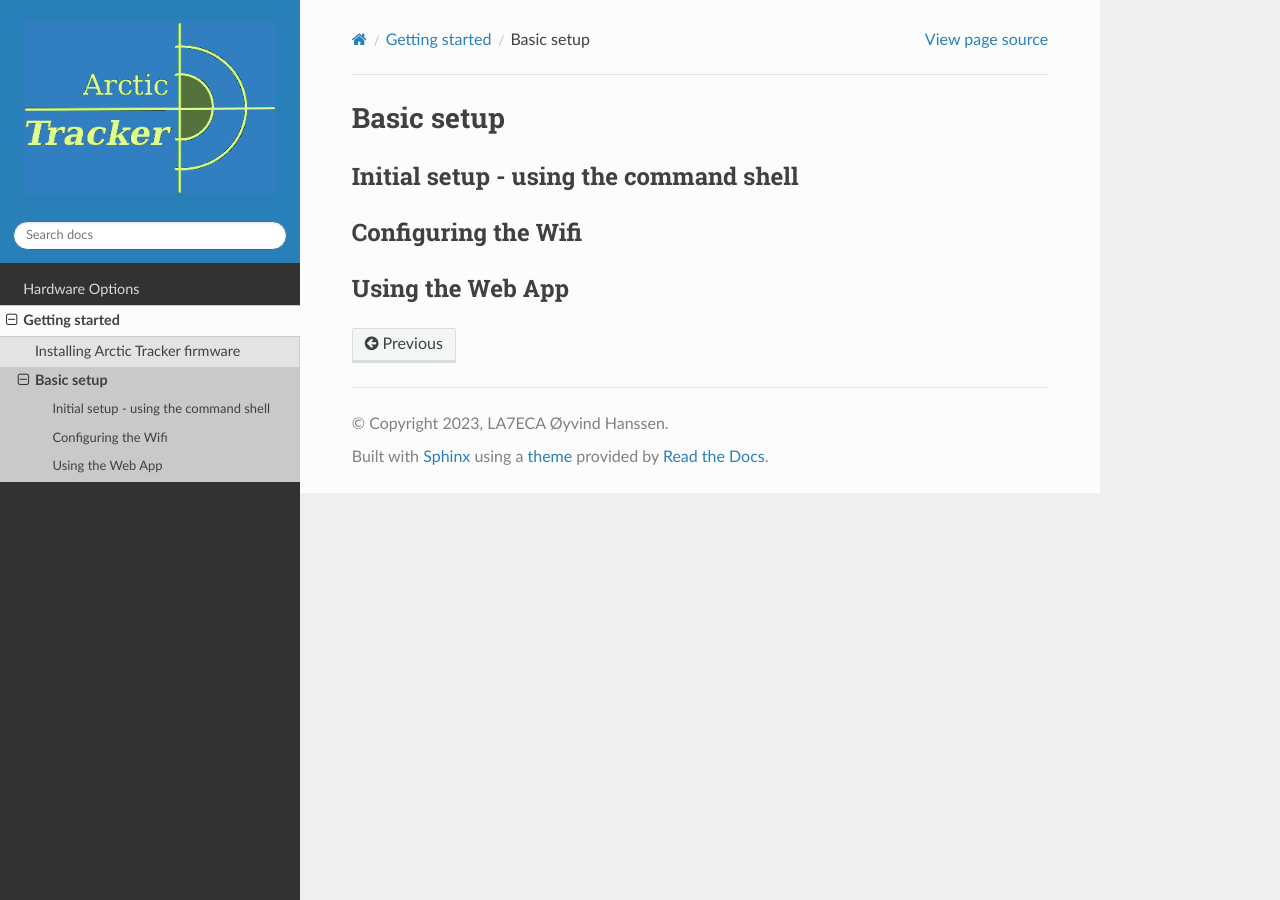
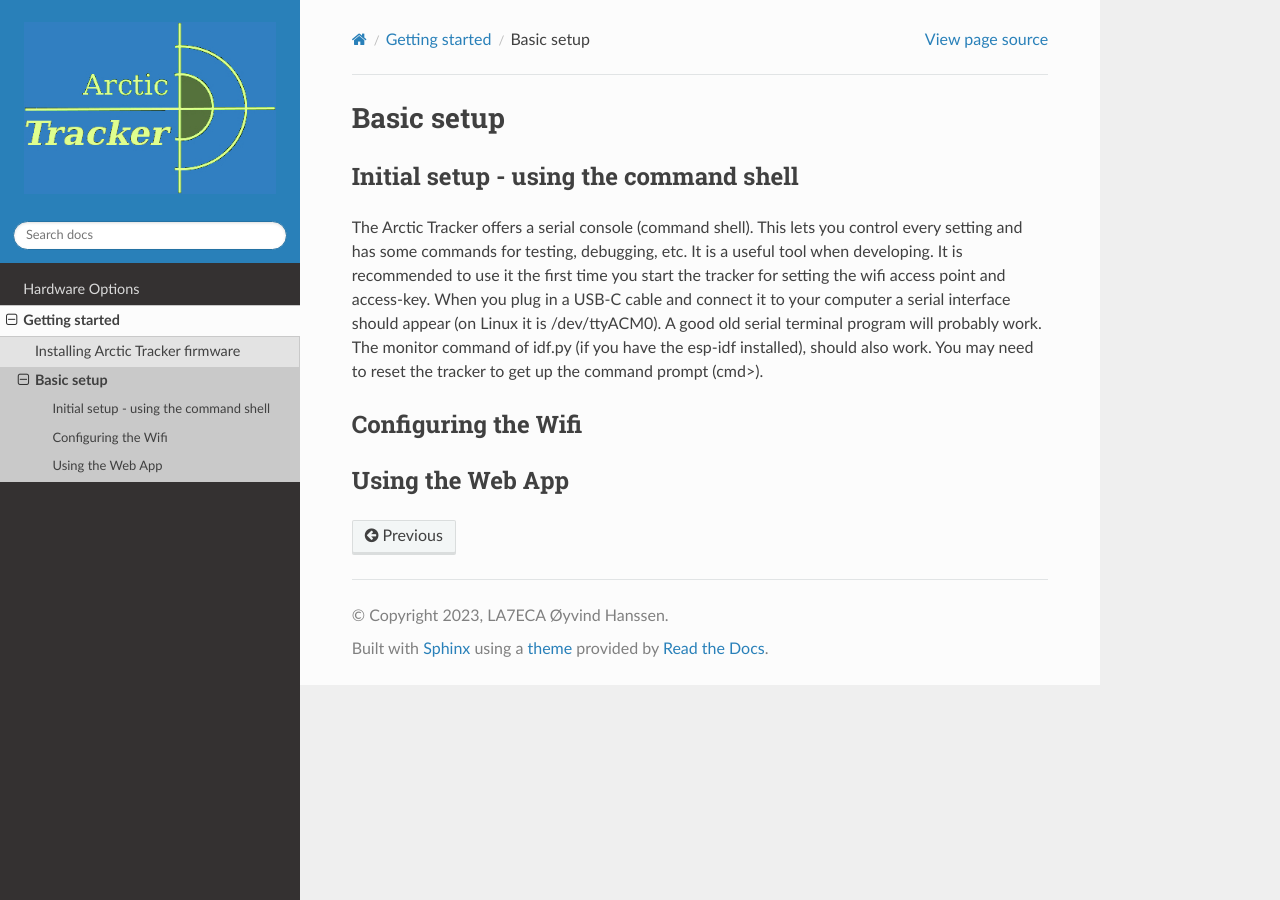
Before and after one commit to Hamlabs/ArcticTracker-docs, a Sphinx documentation site: the page built from docs/setup.rst, in a window 1280 px wide. Built offline with Sphinx 7.4.7 and the Read the Docs theme 3.1.0, drawn with Linux system fonts in a browser that asks for light colours; pages that are not in the unit, such as notebooks, are missing from menus.

Commit message:
Update setup.rst

```diff
--- a/docs/setup.rst
+++ b/docs/setup.rst
@@ -4,6 +4,10 @@ Basic setup
 
 Initial setup - using the command shell
 ---------------------------------------
+The Arctic Tracker offers a serial console (command shell). This lets you control every setting and has some commands for testing, debugging, etc. It is a useful tool when developing. It is recommended to use it the first time you start the tracker for setting the wifi access point and access-key. When you plug in a USB-C cable and connect it to your computer a serial interface should appear (on Linux it is /dev/ttyACM0). A good old serial terminal program will probably work. The monitor command of idf.py (if you have the esp-idf installed), should also work. You may need to reset the tracker to get up the command prompt (cmd>).
+
+
+
 
 Configuring the Wifi
 --------------------
```
